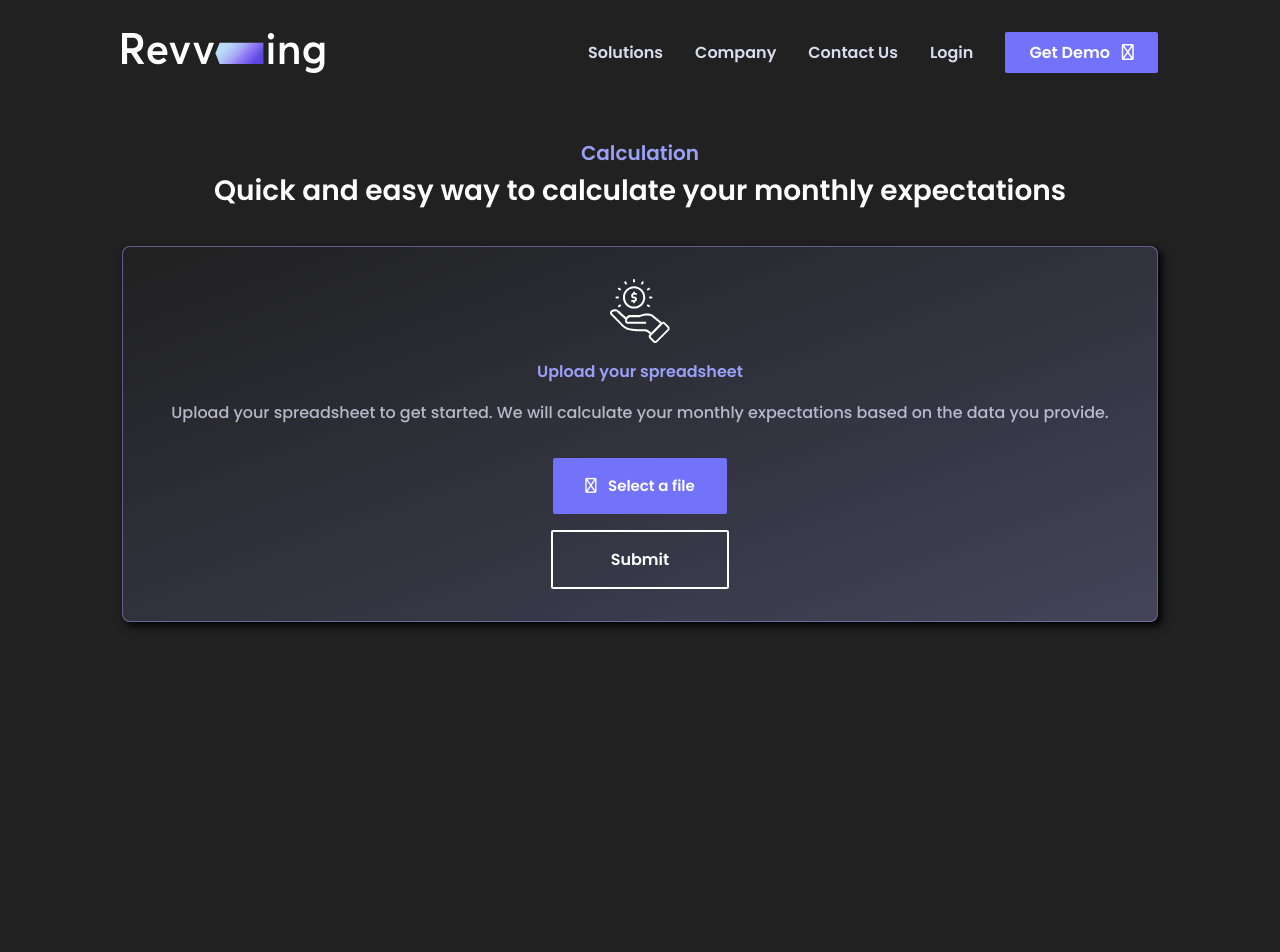
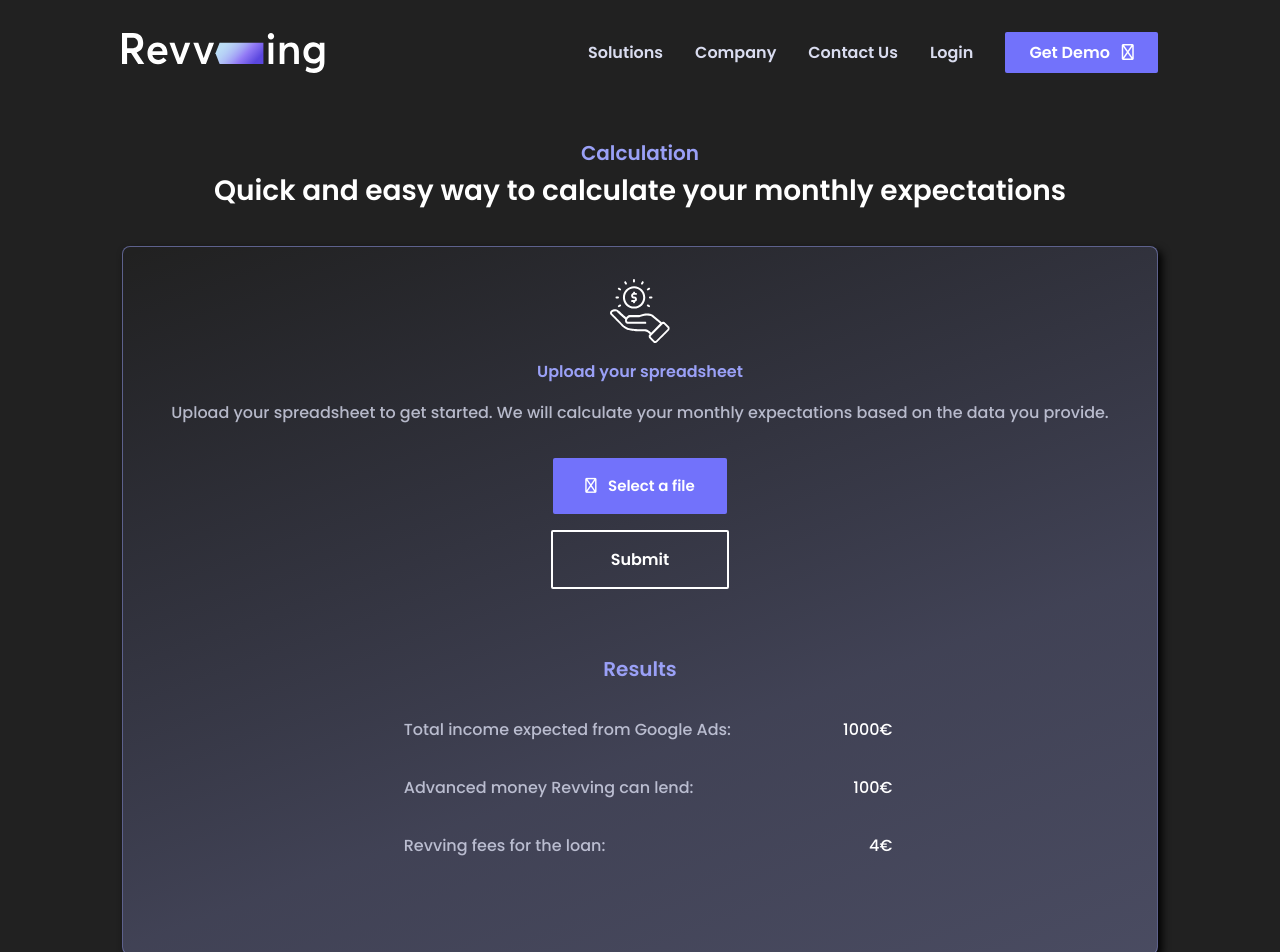
Before and after one commit to criSiles/revving-task-front, a Vue app: page / in a window 1280 px wide. Shown: the top 952 px of the page. Before the commit the page ends 800 px from the top, so only its background shows below. Built offline with nearby package versions, Linux system fonts and the light colour scheme.

Commit message:
feat: Add CalculationResults component and update RevvingHome
Add a model for the data

```diff
--- /dev/null
+++ b/src/components/CalculationResults.vue
@@ -0,0 +1,81 @@
+<template>
+  <section id="calculation-results">
+    <div class="calculation-container">
+      <h2 class="title">Results</h2>
+      <div class="calculation-details">
+        <p class="calculation-text">Total income expected from {{ data.revenue_source }}:</p>
+        <p class="results">{{ data.total_value }}{{ data.currency }}</p>
+      </div>
+      <div class="calculation-details">
+        <p class="calculation-text">Advanced money Revving can lend:</p>
+        <p class="results">{{ data.advanced }}{{ data.currency }}</p>
+      </div>
+      <div class="calculation-details">
+        <p class="calculation-text">Revving fees for the loan:</p>
+        <p class="results">{{ data.fees }}{{ data.currency }}</p>
+      </div>
+    </div>
+  </section>
+</template>
+
+<script setup>
+import { reactive } from 'vue'
+
+// TODO: Apply backend logic to obtain these values
+const data = reactive({
+  total_value: 1000,
+  currency: '€',
+  revenue_source: 'Google Ads',
+  advanced: 100,
+  fees: 4
+})
+</script>
+
+<style scoped>
+#calculation-results {
+  display: flex;
+  flex-direction: column;
+  align-items: center;
+  justify-content: center;
+  width: 100%;
+  margin-top: 4rem;
+  margin-bottom: 4rem;
+}
+
+.calculation-details {
+  display: flex;
+  justify-content: space-between;
+  align-items: center;
+  height: 100%; /* adjust as needed */
+  margin-top: 2rem;
+}
+.calculation-text {
+  color: var(--text-tertiary);
+  font-size: 1rem;
+  padding: 0 1rem;
+  font-weight: 500;
+  opacity: 0.8;
+}
+.results {
+  margin-left: 6rem;
+  font-size: 1rem;
+  font-weight: 500;
+  color: var(--text-primary);
+}
+
+.results:hover {
+  color: var(--text-secondary);
+  cursor: pointer;
+}
+
+@media (max-width: 768px) {
+  .calculation-details {
+    flex-direction: column;
+    align-items: center;
+  }
+  .results {
+    margin-left: 0;
+    margin-top: 1rem;
+  }
+}
+</style>
--- a/src/components/RevvingHome.vue
+++ b/src/components/RevvingHome.vue
@@ -12,12 +12,20 @@
         the data you provide.
       </p>
       <UploadSpreadSheet />
+      <CalculationResults v-if="data.dataReceived" />
     </div>
   </section>
 </template>
 
 <script setup>
+import { reactive } from 'vue'
 import UploadSpreadSheet from '../components/UploadSpreadSheet.vue'
+import CalculationResults from '../components/CalculationResults.vue'
+
+// TODO: Apply logic to change this value from the backend
+const data = reactive({
+  dataReceived: true
+})
 </script>
 
 <style scoped>
```
Also changed, not shown: src/models/data.js (added, +12 -0 lines).
